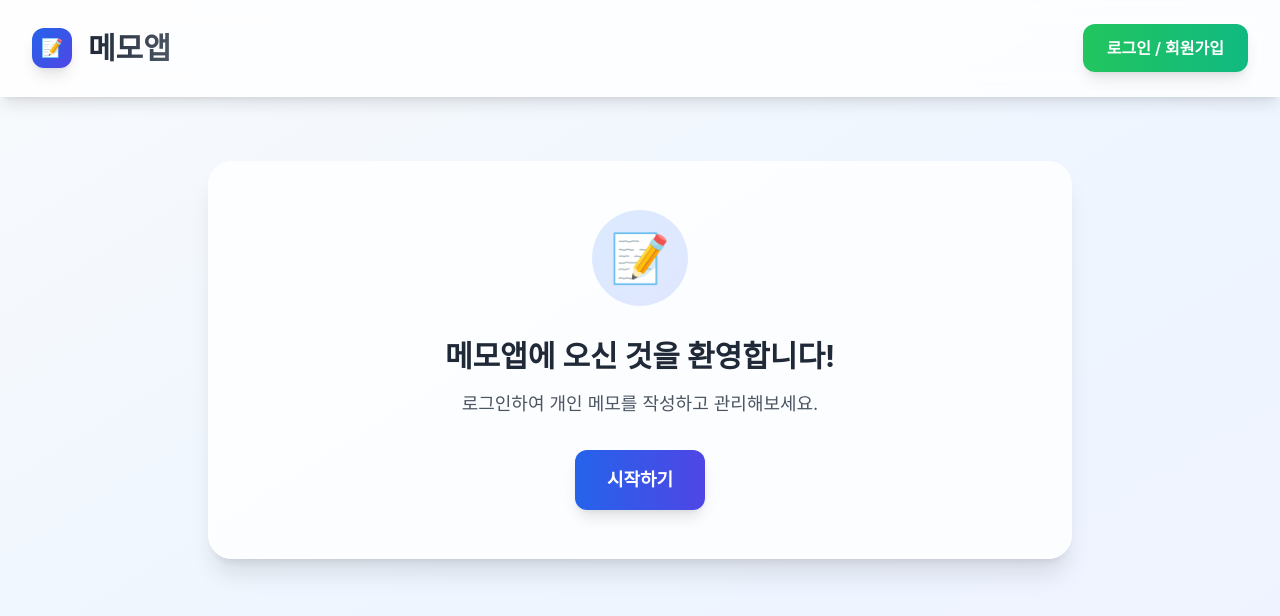
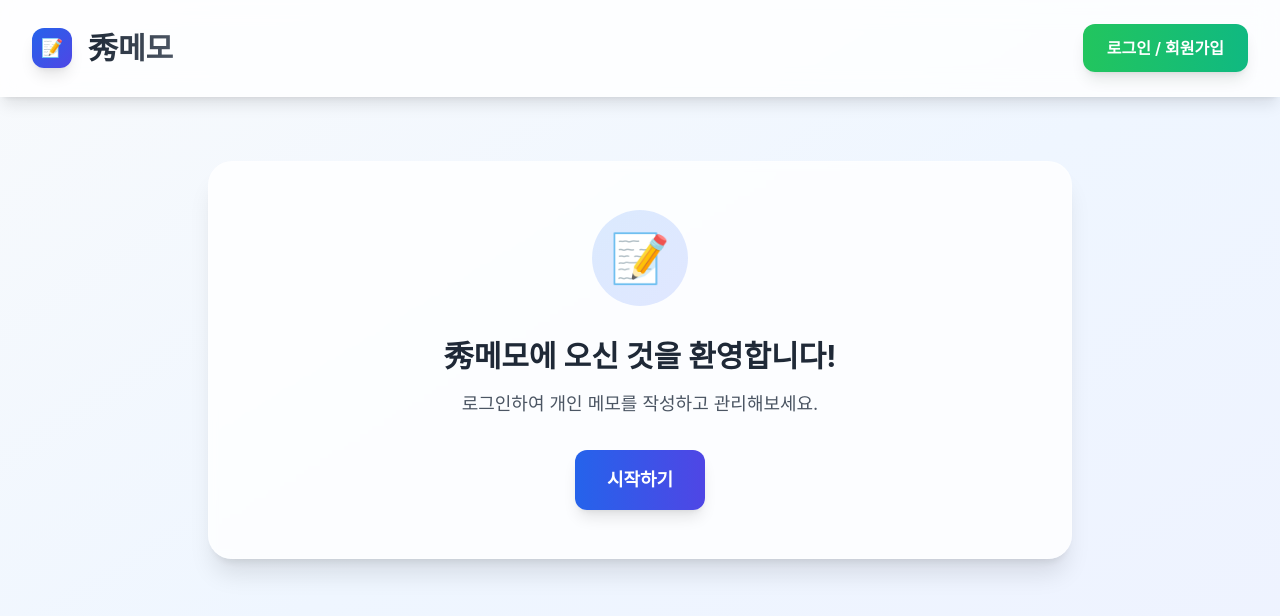
Before and after one commit to dongsoocloud/soomemo, a React (Create React App) app: page / in a window 1280 px wide. Shown: the top 616 px of the page. Built offline with nearby package versions, Linux system fonts and the light colour scheme.

Commit message:
feat: Change app name to soomemo

```diff
--- a/package.json
+++ b/package.json
@@ -1,5 +1,5 @@
 {
-  "name": "memo-app",
+  "name": "soomemo",
   "version": "0.1.0",
   "private": true,
   "dependencies": {
--- a/public/index.html
+++ b/public/index.html
@@ -7,7 +7,7 @@
     <meta name="theme-color" content="#000000" />
     <meta
       name="description"
-      content="Web site created using create-react-app"
+      content="秀메모 - 개인 메모 작성 및 관리 앱"
     />
     <link rel="apple-touch-icon" href="%PUBLIC_URL%/logo192.png" />
     <!--
@@ -24,7 +24,7 @@
       work correctly both with client-side routing and a non-root public URL.
       Learn how to configure a non-root public URL by running `npm run build`.
     -->
-    <title>React App</title>
+    <title>秀메모</title>
   </head>
   <body>
     <noscript>You need to enable JavaScript to run this app.</noscript>
--- a/src/App.js
+++ b/src/App.js
@@ -186,7 +186,7 @@ function AppContent() {
                 <span className="text-white font-bold text-lg">📝</span>
               </div>
               <h1 className="text-3xl font-bold bg-gradient-to-r from-gray-800 to-gray-600 bg-clip-text text-transparent">
-                메모앱
+                秀메모
               </h1>
             </div>
             <div className="flex items-center gap-4 w-full lg:w-auto">
@@ -268,7 +268,7 @@ function AppContent() {
             <div className="w-24 h-24 bg-gradient-to-br from-blue-100 to-indigo-100 rounded-full flex items-center justify-center mx-auto mb-8">
               <span className="text-5xl">📝</span>
             </div>
-            <h2 className="text-3xl font-bold text-gray-800 mb-4">메모앱에 오신 것을 환영합니다!</h2>
+            <h2 className="text-3xl font-bold text-gray-800 mb-4">秀메모에 오신 것을 환영합니다!</h2>
             <p className="text-gray-600 mb-8 text-lg">
               로그인하여 개인 메모를 작성하고 관리해보세요.
             </p>
```
